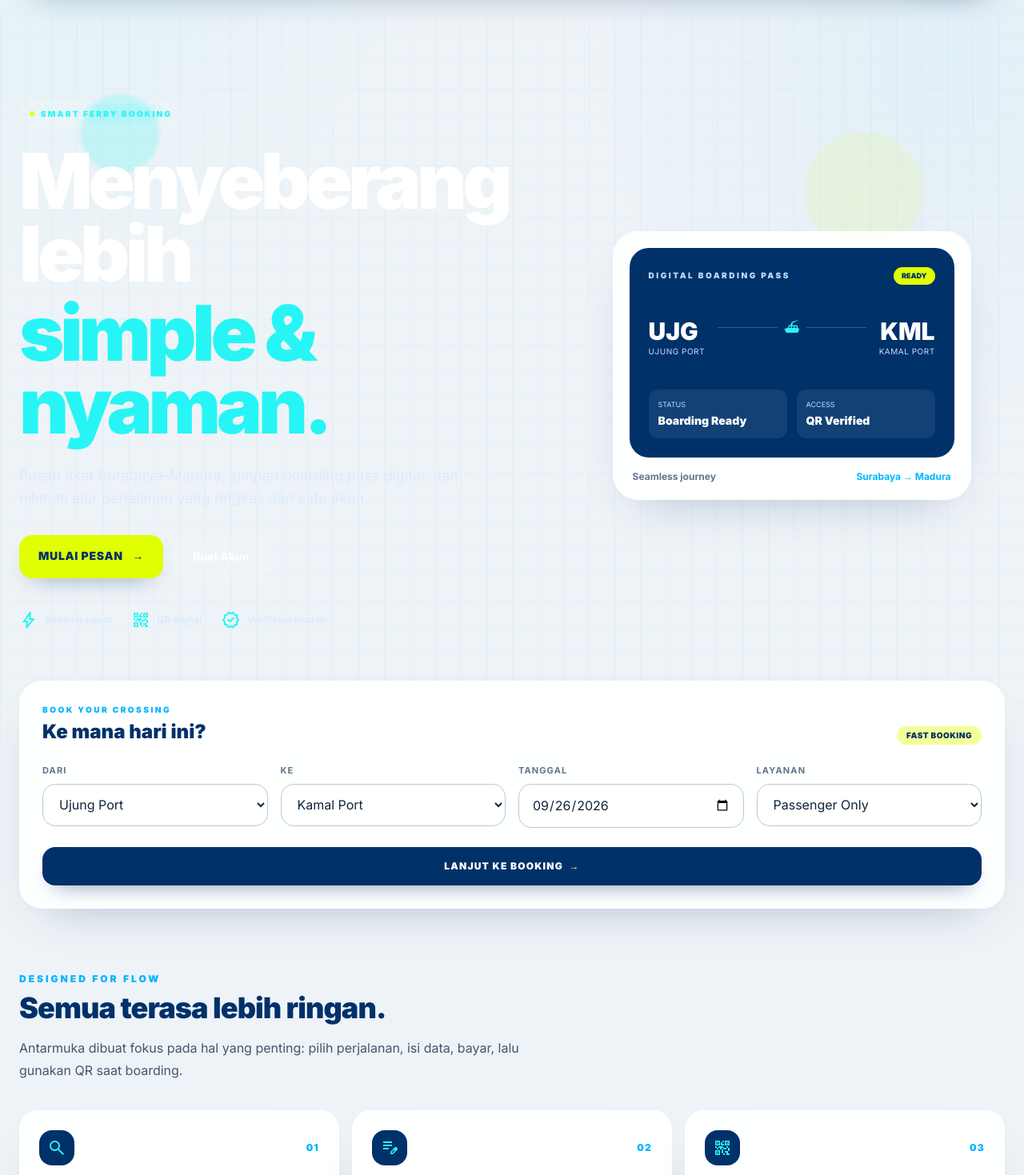
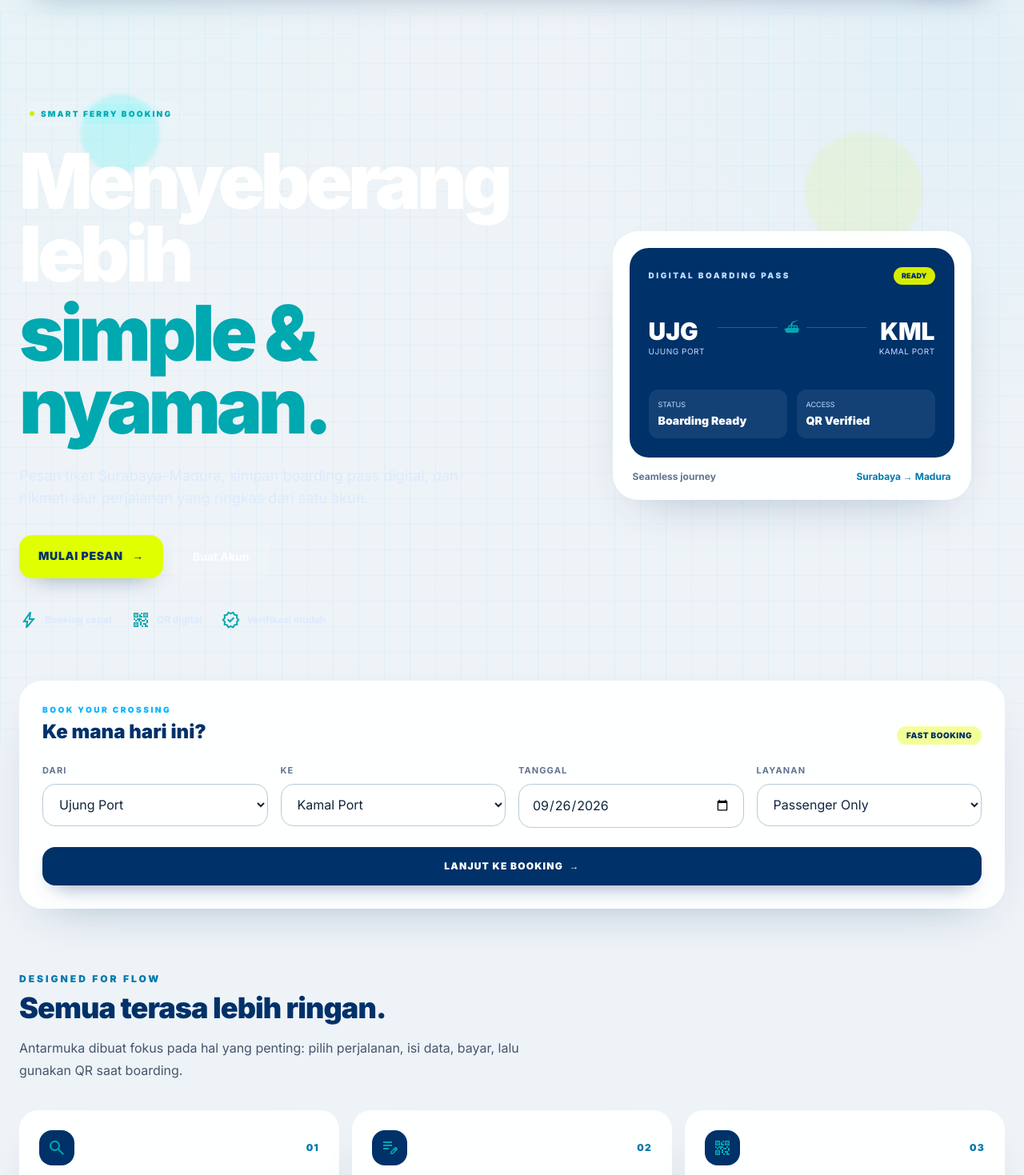
Before and after one commit to abdankribo/website-pemesanan-tiket-kapal-laut, a Next.js app: page / in a window 1280 px wide. Shown: the part 81-1550 px from the top of the page at 80% size. Built offline with nearby package versions, Linux system fonts and the light colour scheme; no server answers.

Commit message:
Refine accent contrast across UI

```diff
--- a/app/page.tsx
+++ b/app/page.tsx
@@ -34,16 +34,16 @@ export default async function LandingPage() {
       <main className="pt-24">
         <section className="site-gradient soft-grid relative overflow-hidden px-4 pb-36 pt-20 text-white sm:px-6 sm:pt-28">
           <span className="hero-orb left-[8%] top-28 h-24 w-24 bg-[#27F5F5]/30" />
-          <span className="hero-orb right-[10%] top-40 h-36 w-36 bg-[#E0FF00]/15" />
+          <span className="hero-orb right-[10%] top-40 h-36 w-36 bg-[#d6ed00]/15" />
           <div className="relative mx-auto grid max-w-7xl items-center gap-12 lg:grid-cols-[1.1fr_.9fr]">
             <div className="max-w-3xl">
-              <div className="mb-6 inline-flex items-center gap-2 rounded-full border border-white/15 bg-white/10 px-3 py-1.5 text-[10px] font-black uppercase tracking-[.22em] text-[#27F5F5] backdrop-blur">
-                <span className="h-1.5 w-1.5 rounded-full bg-[#E0FF00]" />
+              <div className="mb-6 inline-flex items-center gap-2 rounded-full border border-white/15 bg-white/10 px-3 py-1.5 text-[10px] font-black uppercase tracking-[.22em] text-[#00a8b0] backdrop-blur">
+                <span className="h-1.5 w-1.5 rounded-full bg-[#d6ed00]" />
                 Smart Ferry Booking
               </div>
               <h1 className="text-5xl font-black leading-[.95] tracking-[-.055em] sm:text-6xl lg:text-8xl">
                 Menyeberang lebih
-                <span className="mt-2 block text-[#27F5F5]">simple & nyaman.</span>
+                <span className="mt-2 block text-[#00a8b0]">simple & nyaman.</span>
               </h1>
               <p className="mt-7 max-w-xl text-base leading-7 text-blue-100 sm:text-lg">
                 Pesan tiket Surabaya–Madura, simpan boarding pass digital, dan nikmati alur perjalanan yang ringkas dari satu akun.
@@ -57,9 +57,9 @@ export default async function LandingPage() {
                 </Link>
               </div>
               <div className="mt-10 flex flex-wrap gap-6 text-xs font-bold text-blue-100">
-                <span className="flex items-center gap-2"><span className="material-symbols-outlined text-[#27F5F5]">bolt</span>Booking cepat</span>
-                <span className="flex items-center gap-2"><span className="material-symbols-outlined text-[#27F5F5]">qr_code_2</span>QR digital</span>
-                <span className="flex items-center gap-2"><span className="material-symbols-outlined text-[#27F5F5]">verified</span>Verifikasi mudah</span>
+                <span className="flex items-center gap-2"><span className="material-symbols-outlined text-[#00a8b0]">bolt</span>Booking cepat</span>
+                <span className="flex items-center gap-2"><span className="material-symbols-outlined text-[#00a8b0]">qr_code_2</span>QR digital</span>
+                <span className="flex items-center gap-2"><span className="material-symbols-outlined text-[#00a8b0]">verified</span>Verifikasi mudah</span>
               </div>
             </div>
 
@@ -68,7 +68,7 @@ export default async function LandingPage() {
                 <div className="rounded-[1.5rem] bg-primary p-6 text-white">
                   <div className="flex items-center justify-between">
                     <span className="text-[10px] font-black uppercase tracking-[.25em] text-blue-200">Digital Boarding Pass</span>
-                    <span className="rounded-full bg-[#E0FF00] px-2.5 py-1 text-[9px] font-black text-primary">READY</span>
+                    <span className="rounded-full bg-[#d6ed00] px-2.5 py-1 text-[9px] font-black text-primary">READY</span>
                   </div>
                   <div className="mt-10 flex items-center gap-4">
                     <div>
@@ -77,7 +77,7 @@ export default async function LandingPage() {
                     </div>
                     <div className="flex-1 text-center">
                       <div className="h-px bg-white/20" />
-                      <span className="relative -top-3 bg-primary px-2 text-[#27F5F5]">⛴</span>
+                      <span className="relative -top-3 bg-primary px-2 text-[#00a8b0]">⛴</span>
                     </div>
                     <div className="text-right">
                       <p className="text-3xl font-black">KML</p>
@@ -90,7 +90,7 @@ export default async function LandingPage() {
                   </div>
                 </div>
                 <div className="mt-4 flex items-center justify-between px-1 text-xs font-bold text-slate-500">
-                  <span>Seamless journey</span><span className="text-[#00B4FF]">Surabaya → Madura</span>
+                  <span>Seamless journey</span><span className="text-[#0079ad]">Surabaya → Madura</span>
                 </div>
               </div>
             </div>
@@ -103,7 +103,7 @@ export default async function LandingPage() {
 
         <section className="mx-auto max-w-7xl px-4 py-20 sm:px-6">
           <div className="max-w-2xl">
-            <p className="text-xs font-black uppercase tracking-[.25em] text-[#00B4FF]">Designed for flow</p>
+            <p className="text-xs font-black uppercase tracking-[.25em] text-[#0079ad]">Designed for flow</p>
             <h2 className="mt-2 text-3xl font-black tracking-tight text-primary sm:text-4xl">Semua terasa lebih ringan.</h2>
             <p className="mt-4 text-sm leading-7 text-slate-600 sm:text-base">Antarmuka dibuat fokus pada hal yang penting: pilih perjalanan, isi data, bayar, lalu gunakan QR saat boarding.</p>
           </div>
@@ -115,8 +115,8 @@ export default async function LandingPage() {
             ].map(([no,title,desc,icon]) => (
               <div key={no} className="interactive-card aesthetic-card rounded-3xl p-6">
                 <div className="flex items-center justify-between">
-                  <span className="flex h-11 w-11 items-center justify-center rounded-2xl bg-primary text-[#27F5F5]"><span className="material-symbols-outlined">{icon}</span></span>
-                  <span className="text-xs font-black tracking-widest text-[#00B4FF]">{no}</span>
+                  <span className="flex h-11 w-11 items-center justify-center rounded-2xl bg-primary text-[#00a8b0]"><span className="material-symbols-outlined">{icon}</span></span>
+                  <span className="text-xs font-black tracking-widest text-[#0079ad]">{no}</span>
                 </div>
                 <h3 className="mt-7 text-xl font-black text-primary">{title}</h3>
                 <p className="mt-2 text-sm leading-6 text-slate-600">{desc}</p>
@@ -129,7 +129,7 @@ export default async function LandingPage() {
           <div className="site-gradient overflow-hidden rounded-[2rem] p-7 text-white sm:p-10">
             <div className="grid items-center gap-8 md:grid-cols-[1fr_auto]">
               <div>
-                <p className="text-xs font-black uppercase tracking-[.25em] text-[#27F5F5]">Your next crossing</p>
+                <p className="text-xs font-black uppercase tracking-[.25em] text-[#00a8b0]">Your next crossing</p>
                 <h2 className="mt-2 text-3xl font-black tracking-tight">Siap berangkat?</h2>
                 <p className="mt-2 max-w-xl text-sm leading-6 text-blue-100">Simpan tiket digital Anda dan akses perjalanan tanpa antre panjang.</p>
               </div>
```
